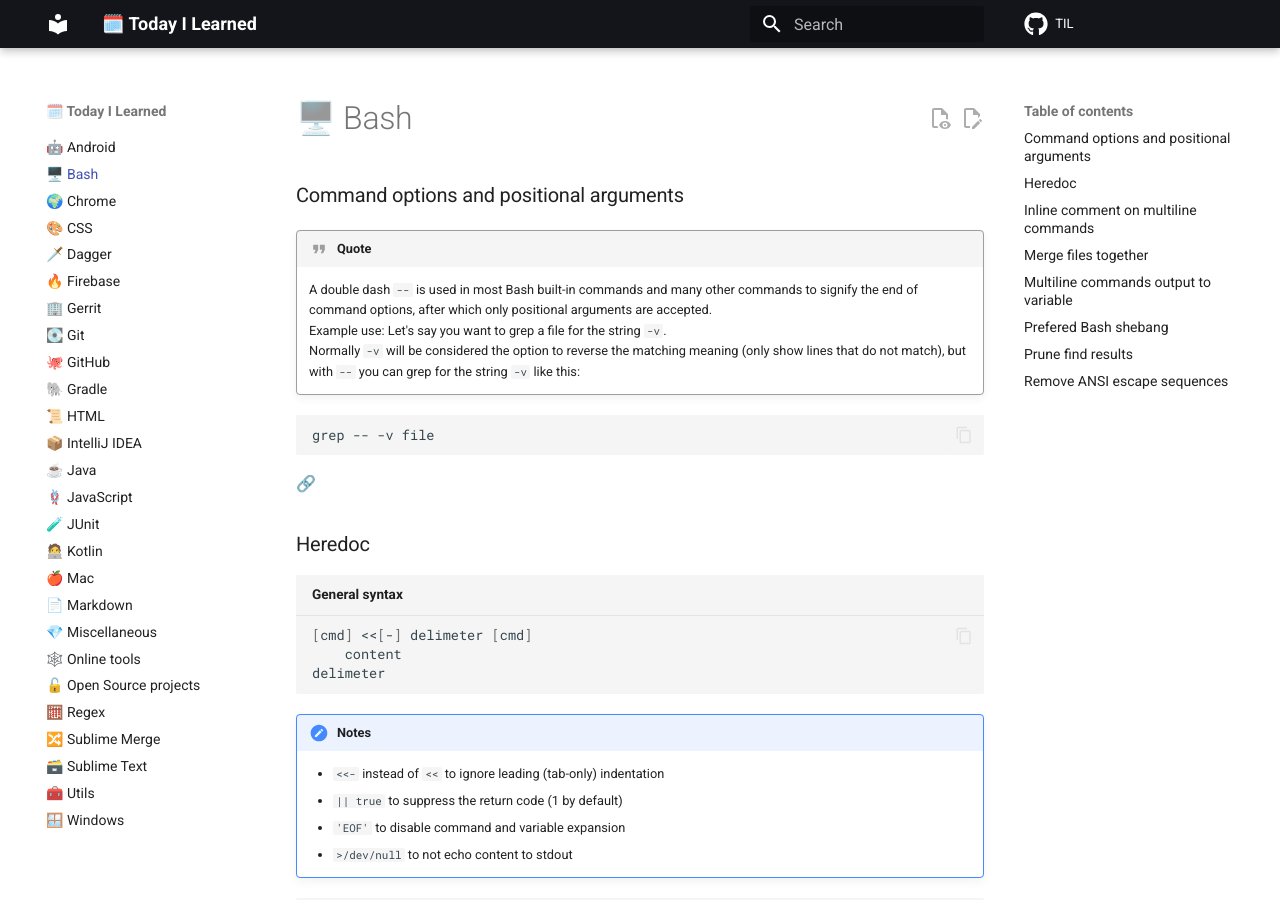
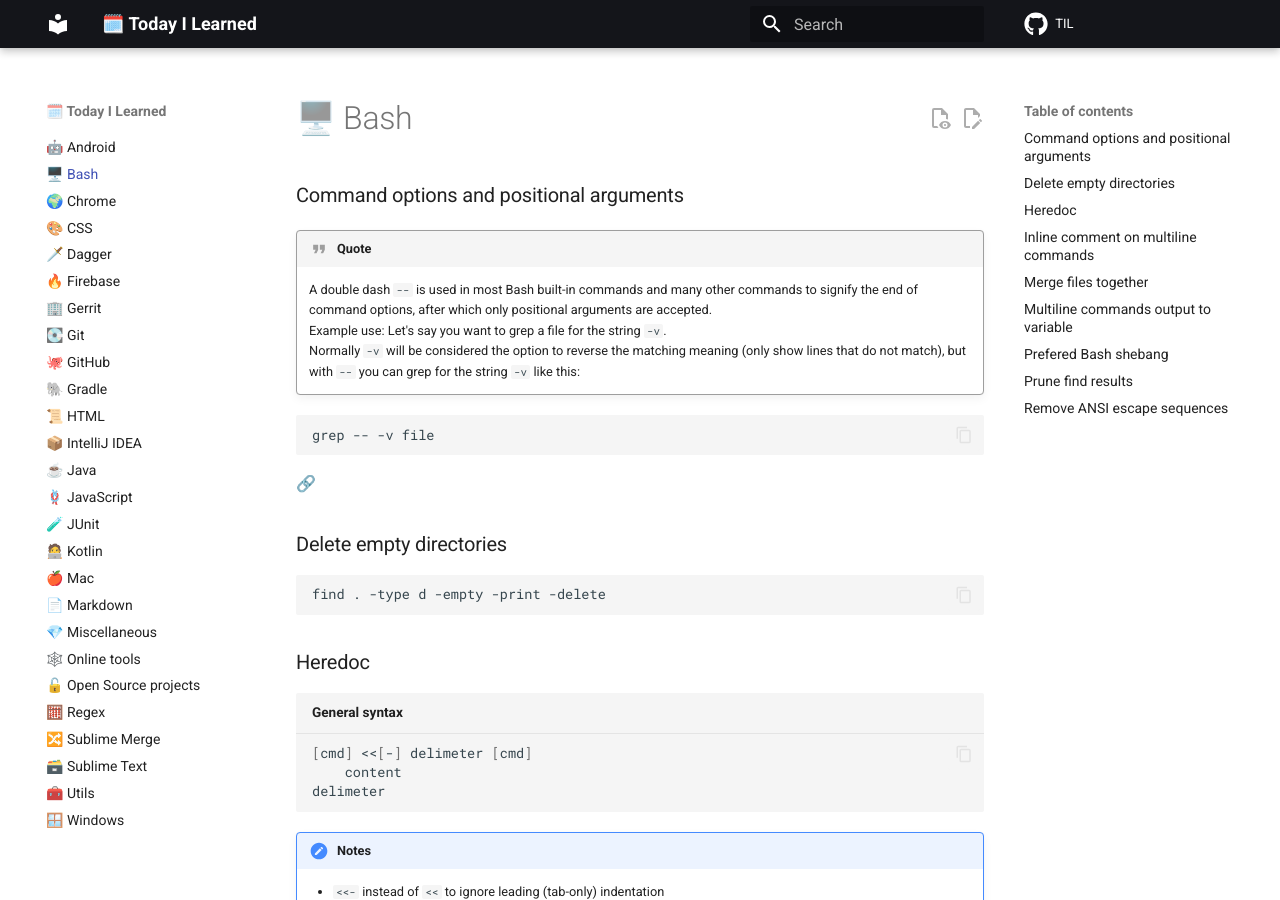
Before and after one commit to SimonMarquis/TIL, an MkDocs documentation site: the page built from docs/bash.md, in a window 1280 px wide and 900 px high. Built offline with MkDocs 1.6.1 and Material for MkDocs 9.7.7, drawn with Linux system fonts in a browser that asks for light colours; comment, search, counter and statistics services are not loaded.

Commit message:
[Bash] Delete empty directories

````diff
--- a/docs/bash.md
+++ b/docs/bash.md
@@ -14,6 +14,12 @@
 ```
 
 [🔗](https://unix.stackexchange.com/a/11382)
+
+### Delete empty directories
+
+```bash
+find . -type d -empty -print -delete
+```
 
 ### Heredoc
 
````
